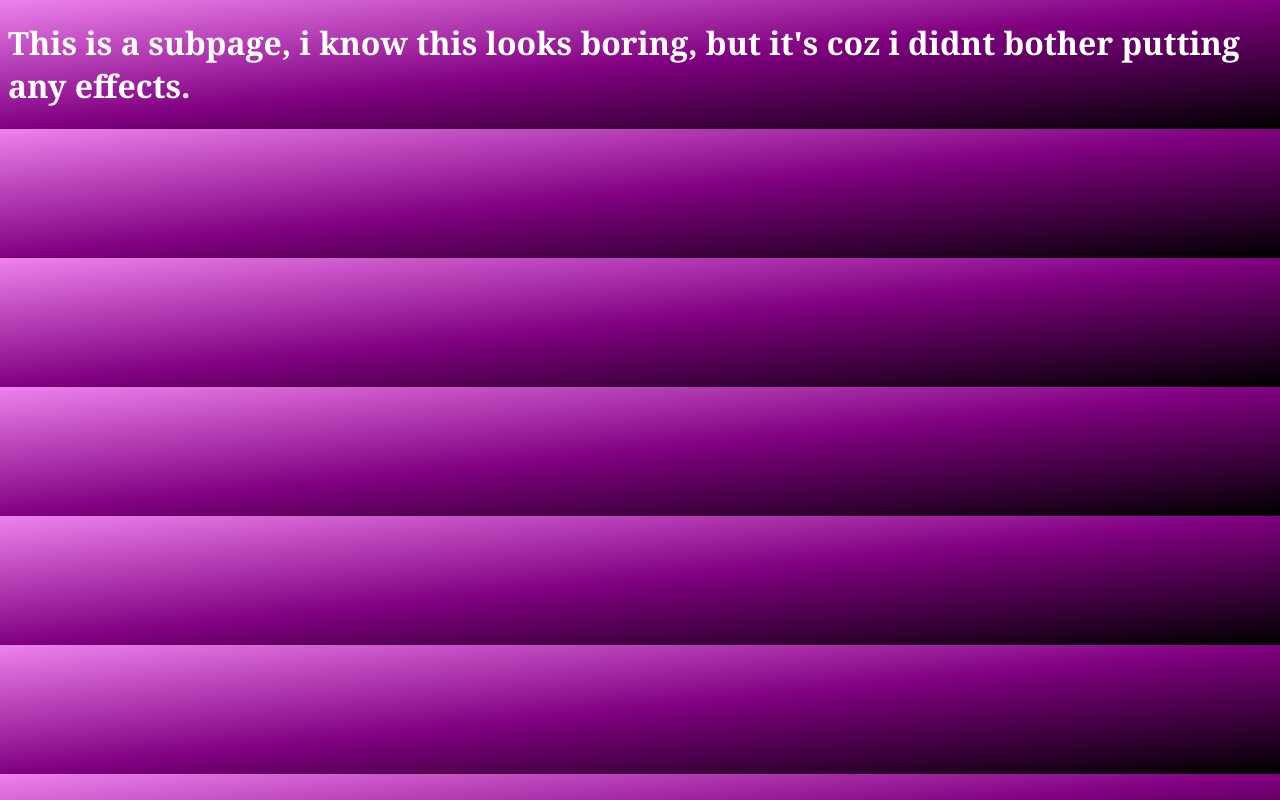
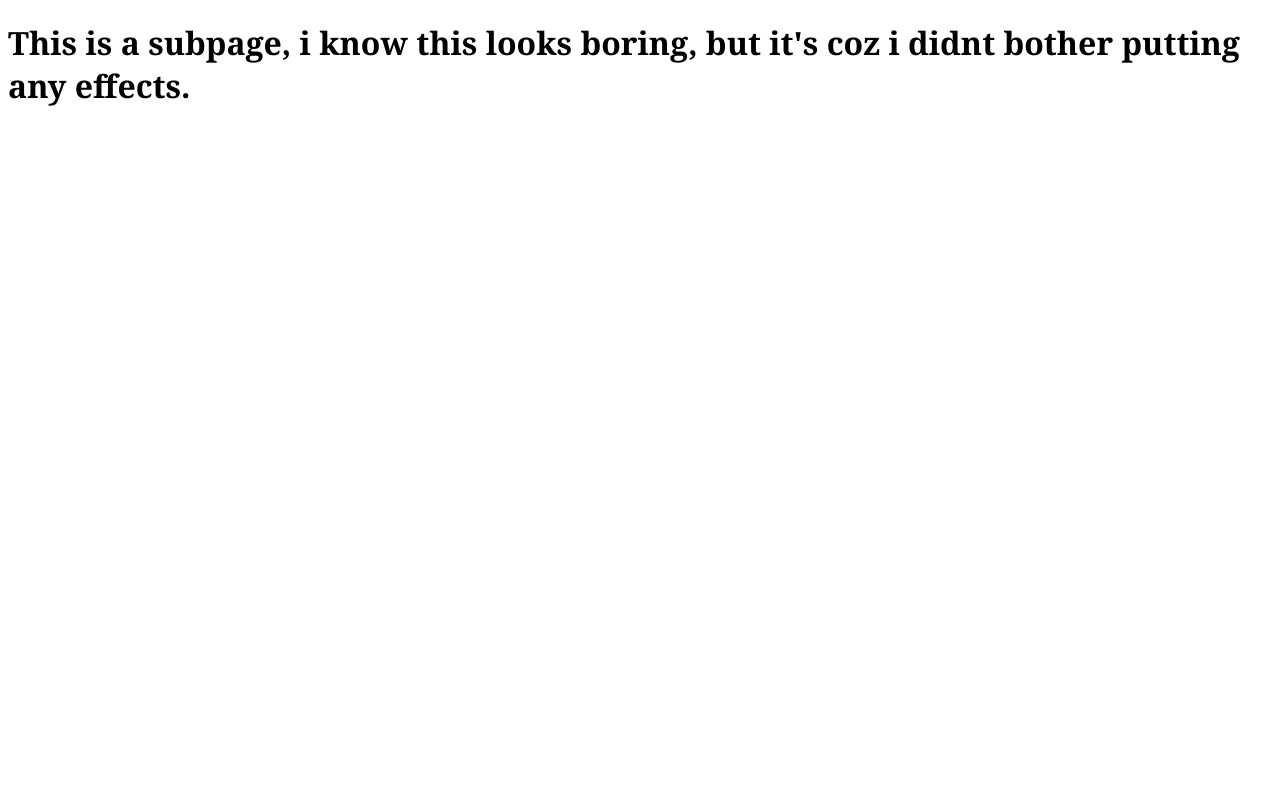
Before and after one commit to 101CoolCoder101/NewWebpage, a plain HTML site: page Subpage.html in a window 1280 px wide. Drawn offline with Linux system fonts and the light colour scheme.

Commit message:
Update Subpage.html

```diff
--- a/Subpage.html
+++ b/Subpage.html
@@ -1,12 +1,9 @@
 <!DOCTYPE html>
 <html lang=en>
   <style>
-                body{
-                    background: linear-gradient(to bottom right,#ee82ee,#800080,#000000);
-                }
                   h1{
                     font-family:cambria;
-                    color:white;
+                    color:black;
                   }
   </style>
   <body>
```
